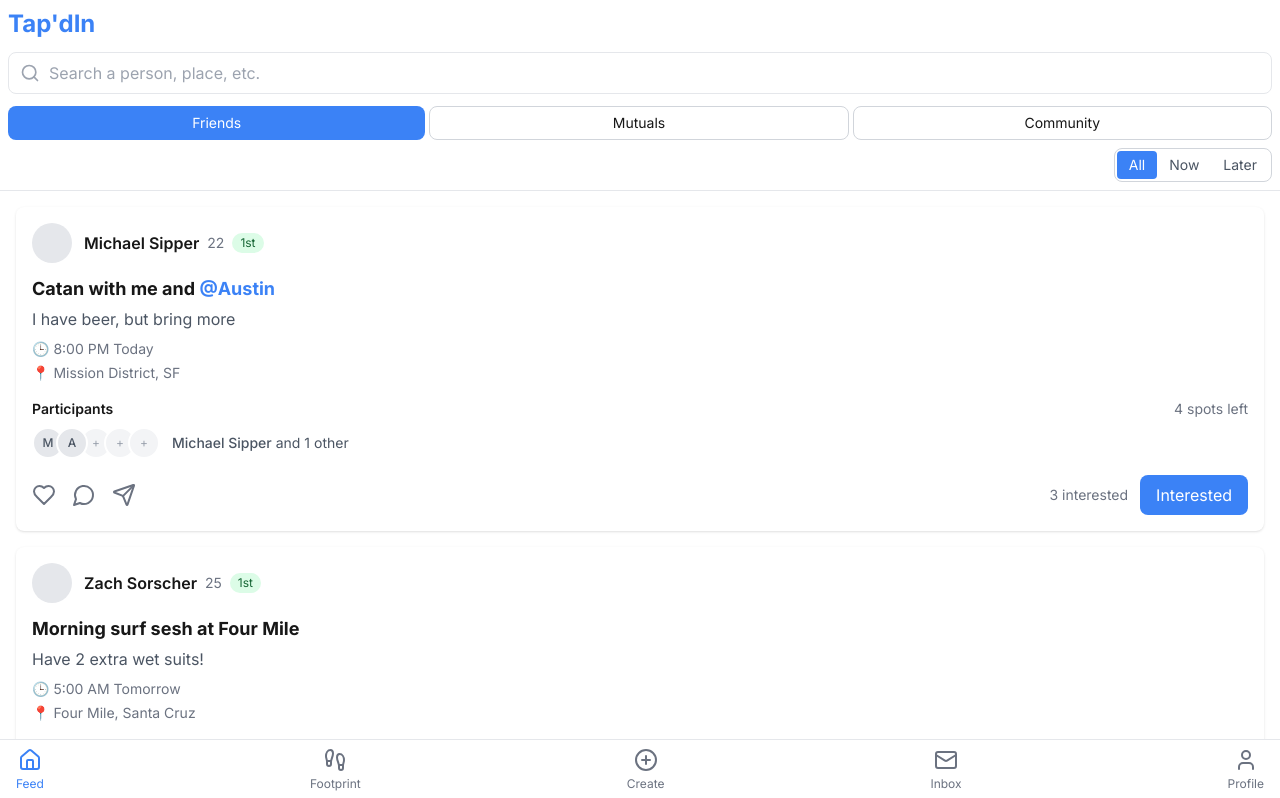
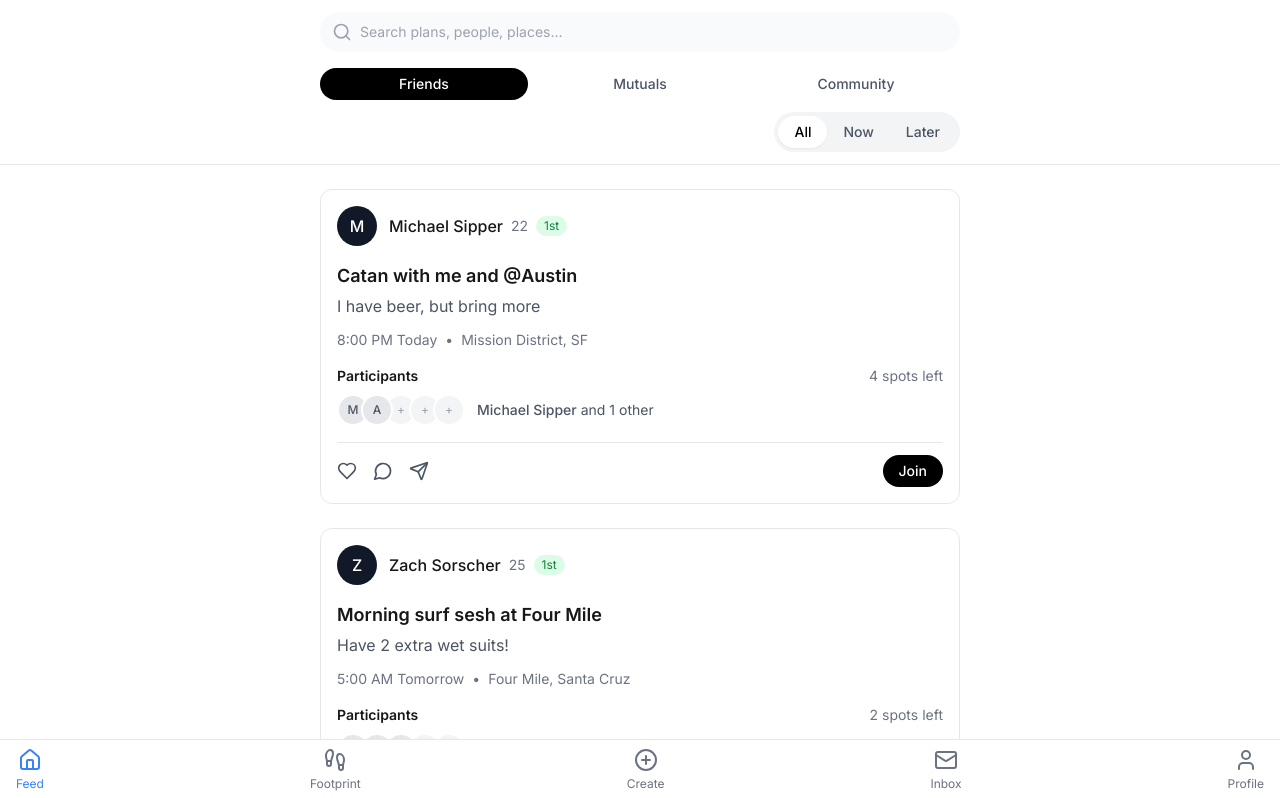
Before and after one commit to michaelsipper/t2, a Next.js app: page /feed in a window 1280 px wide. Shown: the top 798 px of the page. Built offline with nearby package versions, Linux system fonts and the light colour scheme.

Commit message:
playful?

```diff
--- a/app/(features)/feed/feed.tsx
+++ b/app/(features)/feed/feed.tsx
@@ -1,4 +1,4 @@
-"use client";
+'use client';
 import { useState } from "react";
 import { Search } from "lucide-react";
 import { FeedCard } from "@/components/shared/feed-card";
@@ -7,14 +7,10 @@ import { feedItems } from "@/lib/mock-data";
 type TimeFilter = "all" | "now" | "later";
 
 export function Feed() {
-  const [activeTab, setActiveTab] = useState<
-    "friends" | "mutuals" | "community"
-  >("friends");
+  const [activeTab, setActiveTab] = useState<"friends" | "mutuals" | "community">("friends");
   const [timeFilter, setTimeFilter] = useState<TimeFilter>("all");
   const [searchQuery, setSearchQuery] = useState("");
-  const [interestedItems, setInterestedItems] = useState<Set<number>>(
-    new Set()
-  );
+  const [interestedItems, setInterestedItems] = useState<Set<number>>(new Set());
   const [repostedItems, setRepostedItems] = useState<Set<number>>(new Set());
 
   const toggleInterest = (itemId: number) => {
@@ -44,7 +40,6 @@ export function Feed() {
   const getFilteredItems = () => {
     let filtered = feedItems;
 
-    // Filter by connection type
     switch (activeTab) {
       case "friends":
         filtered = filtered.filter((item) => item.poster.connection === "1st");
@@ -57,7 +52,6 @@ export function Feed() {
         break;
     }
 
-    // Filter by search query
     if (searchQuery) {
       const query = searchQuery.toLowerCase();
       filtered = filtered.filter(
@@ -69,7 +63,6 @@ export function Feed() {
       );
     }
 
-    // Filter by time mode
     switch (timeFilter) {
       case "now":
         filtered = filtered.filter((item) => item.type === "realtime");
@@ -77,100 +70,77 @@ export function Feed() {
       case "later":
         filtered = filtered.filter((item) => item.type === "scheduled");
         break;
-      // 'all' requires no filtering
     }
 
     return filtered;
   };
 
   return (
-    <div className="mb-16">
-      <header className="sticky top-0 bg-white border-b z-10 px-2 py-2">
-        <h1 className="text-2xl font-bold text-blue-500 mb-3">Tap'dIn</h1>
-
-        <div className="relative mb-3">
+    <div className="min-h-screen bg-white">
+      <header className="sticky top-0 bg-white/80 backdrop-blur-sm border-b z-10">
+        <div className="max-w-2xl mx-auto px-4 py-3">
+          {/* Search Bar */}
+          <div className="relative mb-4">
             <Search className="absolute left-3 top-1/2 -translate-y-1/2 text-gray-400 h-5 w-5" />
             <input
               type="text"
-            placeholder="Search a person, place, etc."
-            className="w-full pl-10 pr-4 py-2 border rounded-lg"
+              placeholder="Search plans, people, places..."
+              className="w-full pl-10 pr-4 py-2.5 bg-gray-50 rounded-full text-sm"
               value={searchQuery}
               onChange={(e) => setSearchQuery(e.target.value)}
             />
           </div>
 
-        <div className="flex flex-col gap-2">
-          <div className="flex gap-1">
+          <div className="flex flex-col gap-3">
+            {/* Connection Tabs */}
+            <div className="flex gap-2">
+              {["friends", "mutuals", "community"].map((tab) => (
                 <button
-              className={`px-2 py-1.5 rounded-lg text-sm flex-1 ${
-                activeTab === "friends"
-                  ? "bg-blue-500 text-white"
-                  : "border border-gray-300"
-              }`}
-              onClick={() => setActiveTab("friends")}
+                  key={tab}
+                  onClick={() => setActiveTab(tab as any)}
+                  className={`
+                    px-4 py-1.5 rounded-full text-sm font-medium flex-1
+                    transition-colors duration-200
+                    ${
+                      activeTab === tab
+                        ? "bg-black text-white"
+                        : "bg-transparent text-gray-600 hover:bg-gray-100"
+                    }
+                  `}
                 >
-              Friends
+                  {tab.charAt(0).toUpperCase() + tab.slice(1)}
                 </button>
-            <button
-              className={`px-2 py-1.5 rounded-lg text-sm flex-1 ${
-                activeTab === "mutuals"
-                  ? "bg-blue-500 text-white"
-                  : "border border-gray-300"
-              }`}
-              onClick={() => setActiveTab("mutuals")}
-            >
-              Mutuals
-            </button>
-            <button
-              className={`px-2 py-1.5 rounded-lg text-sm flex-1 ${
-                activeTab === "community"
-                  ? "bg-blue-500 text-white"
-                  : "border border-gray-300"
-              }`}
-              onClick={() => setActiveTab("community")}
-            >
-              Community
-            </button>
+              ))}
             </div>
 
+            {/* Time Filter */}
             <div className="flex justify-end">
-            <div className="flex rounded-lg border border-gray-300 p-0.5">
+              <div className="inline-flex rounded-full bg-gray-100 p-1">
+                {["all", "now", "later"].map((time) => (
                   <button
-                className={`px-3 py-1 rounded text-sm ${
-                  timeFilter === "all"
-                    ? "bg-blue-500 text-white"
-                    : "text-gray-600 hover:bg-gray-100"
-                }`}
-                onClick={() => setTimeFilter("all")}
+                    key={time}
+                    onClick={() => setTimeFilter(time as TimeFilter)}
+                    className={`
+                      px-4 py-1.5 rounded-full text-sm font-medium
+                      transition-colors duration-200
+                      ${
+                        timeFilter === time
+                          ? "bg-white text-black shadow-sm"
+                          : "text-gray-600 hover:text-gray-900"
+                      }
+                    `}
                   >
-                All
+                    {time.charAt(0).toUpperCase() + time.slice(1)}
                   </button>
-              <button
-                className={`px-3 py-1 rounded text-sm ${
-                  timeFilter === "now"
-                    ? "bg-blue-500 text-white"
-                    : "text-gray-600 hover:bg-gray-100"
-                }`}
-                onClick={() => setTimeFilter("now")}
-              >
-                Now
-              </button>
-              <button
-                className={`px-3 py-1 rounded text-sm ${
-                  timeFilter === "later"
-                    ? "bg-blue-500 text-white"
-                    : "text-gray-600 hover:bg-gray-100"
-                }`}
-                onClick={() => setTimeFilter("later")}
-              >
-                Later
-              </button>
+                ))}
+              </div>
             </div>
           </div>
         </div>
       </header>
 
-      <div className="p-4">
+      <main className="max-w-2xl mx-auto px-4 py-6">
+        <div className="space-y-6">
           {getFilteredItems().map((item) => (
             <FeedCard
               key={item.id}
@@ -182,6 +152,7 @@ export function Feed() {
             />
           ))}
         </div>
+      </main>
     </div>
   );
 }
--- a/components/shared/feed-card.tsx
+++ b/components/shared/feed-card.tsx
@@ -19,66 +19,18 @@ export function FeedCard({
   isInterested,
   isReposted
 }: FeedCardProps) {
-  const formatTextWithMentions = (text: string) => {
-    return text.split(' ').map((word, index, array) => {
-      if (word.includes('@')) {
-        const parts = word.split(/(@\w+)/);
   return (
-          <span key={index}>
-            {parts.map((part, i) =>
-              part.startsWith('@') ?
-                <span key={i} className="text-blue-500">{part}</span> :
-                part
-            )}
-          </span>
-        );
-      }
-      return <span key={index}>{word}{index < array.length - 1 ? ' ' : ''}</span>;
-    });
-  };
-
-  return (
-    <div className="bg-white rounded-lg shadow mb-4 p-4">
+    <div className="bg-white rounded-xl border">
       {item.type === 'repost' && (
-        <>
-          <div className="flex items-center gap-2 mb-3 text-gray-600">
+        <div className="px-4 py-2 border-b flex items-center gap-2 text-gray-600">
           <Repeat className="w-4 h-4" />
           <span className="text-sm">
             Reposted by <span className="font-medium">{item.poster.name}</span>
           </span>
-            <span className={`text-xs px-2 py-0.5 rounded-full ${
-              item.poster.connection === "1st" ? "bg-green-100 text-green-800" :
-              item.poster.connection === "2nd" ? "bg-blue-100 text-blue-800" :
-              "bg-gray-100 text-gray-800"
-            }`}>
-              {item.poster.connection}
-            </span>
-          </div>
-
-          {item.repostMessage && (
-            <div className="mb-4">
-              <p className="text-gray-800">{formatTextWithMentions(item.repostMessage)}</p>
         </div>
       )}
 
-          <div className="flex justify-between items-center mb-4 pb-4 border-b">
-            <div className="flex space-x-4">
-              <button className="text-gray-500 hover:text-pink-500 transition-colors">
-                <Heart className="w-6 h-6" />
-              </button>
-              <button className="text-gray-500 hover:text-blue-500 transition-colors">
-                <MessageCircle className="w-6 h-6" />
-              </button>
-              <button className="text-gray-500 hover:text-blue-500 transition-colors">
-                <Send className="w-6 h-6" />
-              </button>
-            </div>
-          </div>
-
-          <div className="text-sm text-gray-500 mb-3">Original post by:</div>
-        </>
-      )}
-
+      <div className="p-4">
         {item.type === 'realtime' && (
           <TimeProgressBar
             startTime={item.event.startTime!}
@@ -86,41 +38,47 @@ export function FeedCard({
           />
         )}
 
-      <div className="flex items-center mb-3">
-        <div className="w-10 h-10 rounded-full bg-gray-200" />
+        {/* User Info */}
+        <div className="flex items-center mb-4">
+          <div className="w-10 h-10 rounded-full bg-gray-900 flex items-center justify-center text-white font-medium">
+            {item.poster.name[0]}
+          </div>
           <div className="ml-3">
-          <div className="flex items-center">
-            <span className="font-semibold">
+            <div className="flex items-center gap-2">
+              <span className="font-medium">
                 {item.type === 'repost' ? item.event.originalPoster?.name : item.poster.name}
               </span>
-            <span className="text-sm text-gray-500 ml-2">
+              <span className="text-sm text-gray-500">
                 {item.type === 'repost' ? item.event.originalPoster?.age : item.poster.age}
               </span>
-            <span className={`text-xs px-2 py-0.5 rounded-full ml-2 ${
+              <span className={`
+                text-xs px-2 py-0.5 rounded-full
+                ${
                   (item.type === 'repost' ? item.event.originalPoster?.connection : item.poster.connection) === "1st"
-                ? "bg-green-100 text-green-800"
+                    ? "bg-green-100 text-green-700"
                     : (item.type === 'repost' ? item.event.originalPoster?.connection : item.poster.connection) === "2nd"
-                  ? "bg-blue-100 text-blue-800"
-                  : "bg-gray-100 text-gray-800"
-            }`}>
+                      ? "bg-blue-100 text-blue-700"
+                      : "bg-gray-100 text-gray-700"
+                }
+              `}>
                 {item.type === 'repost' ? item.event.originalPoster?.connection : item.poster.connection}
               </span>
             </div>
           </div>
         </div>
 
+        {/* Event Content */}
         <div className="mb-4">
-        <h3 className="font-bold text-lg mb-1">
-          {formatTextWithMentions(item.event.title)}
+          <h3 className="text-lg font-semibold mb-1">
+            {item.event.title}
           </h3>
-        <p className="text-gray-600 mb-2">
-          {formatTextWithMentions(item.event.description)}
+          <p className="text-gray-600 mb-3">
+            {item.event.description}
           </p>
-        <div className="text-sm text-gray-500">
-          <p className="mb-1">
-            🕒 {item.type === 'realtime' ? `${item.event.duration}hr event (in progress)` : item.event.time}
-          </p>
-          <p>📍 {item.event.location}</p>
+          <div className="flex flex-wrap gap-2 text-sm text-gray-500">
+            <span>{item.event.time}</span>
+            <span>•</span>
+            <span>{item.event.location}</span>
           </div>
         </div>
 
@@ -132,44 +90,44 @@ export function FeedCard({
           openInvite={item.event.openInvite}
         />
 
-      {item.type !== 'repost' && (
-        <div className="flex justify-between items-center">
-          <div className="flex space-x-4">
-            <button className="text-gray-500 hover:text-pink-500 transition-colors">
-              <Heart className="w-6 h-6" />
+        {/* Action Buttons */}
+        <div className="flex justify-between items-center pt-3 border-t mt-4">
+          <div className="flex gap-4">
+            <button className="text-gray-600 hover:text-black transition-colors">
+              <Heart className="w-5 h-5" />
             </button>
-            <button className="text-gray-500 hover:text-blue-500 transition-colors">
-              <MessageCircle className="w-6 h-6" />
+            <button className="text-gray-600 hover:text-black transition-colors">
+              <MessageCircle className="w-5 h-5" />
             </button>
-            <button className="text-gray-500 hover:text-blue-500 transition-colors">
-              <Send className="w-6 h-6" />
+            <button className="text-gray-600 hover:text-black transition-colors">
+              <Send className="w-5 h-5" />
             </button>
             {item.event.openInvite && (
               <button
                 onClick={() => onRepostToggle(item.id)}
-                className={`transition-colors ${isReposted ? 'text-green-500' : 'text-gray-500 hover:text-green-500'}`}
+                className={`transition-colors ${isReposted ? 'text-green-500' : 'text-gray-600 hover:text-black'}`}
               >
-                <Repeat className="w-6 h-6" />
+                <Repeat className="w-5 h-5" />
               </button>
             )}
           </div>
-          <div className="flex items-center gap-3">
-            <span className="text-sm text-gray-500">
-              {item.event.currentInterested} interested
-            </span>
+
           <button
             onClick={() => onInterestToggle(item.id)}
-              className={`px-4 py-2 rounded-lg transition-colors ${
+            className={`
+              px-4 py-1.5 rounded-full text-sm font-medium
+              transition-all duration-200
+              ${
                 isInterested
-                  ? 'bg-gray-200 hover:bg-gray-300 text-gray-800'
-                  : 'bg-blue-500 hover:bg-blue-600 text-white'
-              }`}
+                  ? 'bg-gray-100 text-gray-900 hover:bg-gray-200'
+                  : 'bg-black text-white hover:bg-gray-900'
+              }
+            `}
           >
-              {isInterested ? 'Not Interested' : 'Interested'}
+            {isInterested ? 'Interested' : 'Join'}
           </button>
         </div>
       </div>
-      )}
     </div>
   );
 }
```
Lines whose indentation alone changed are shown as unchanged.
